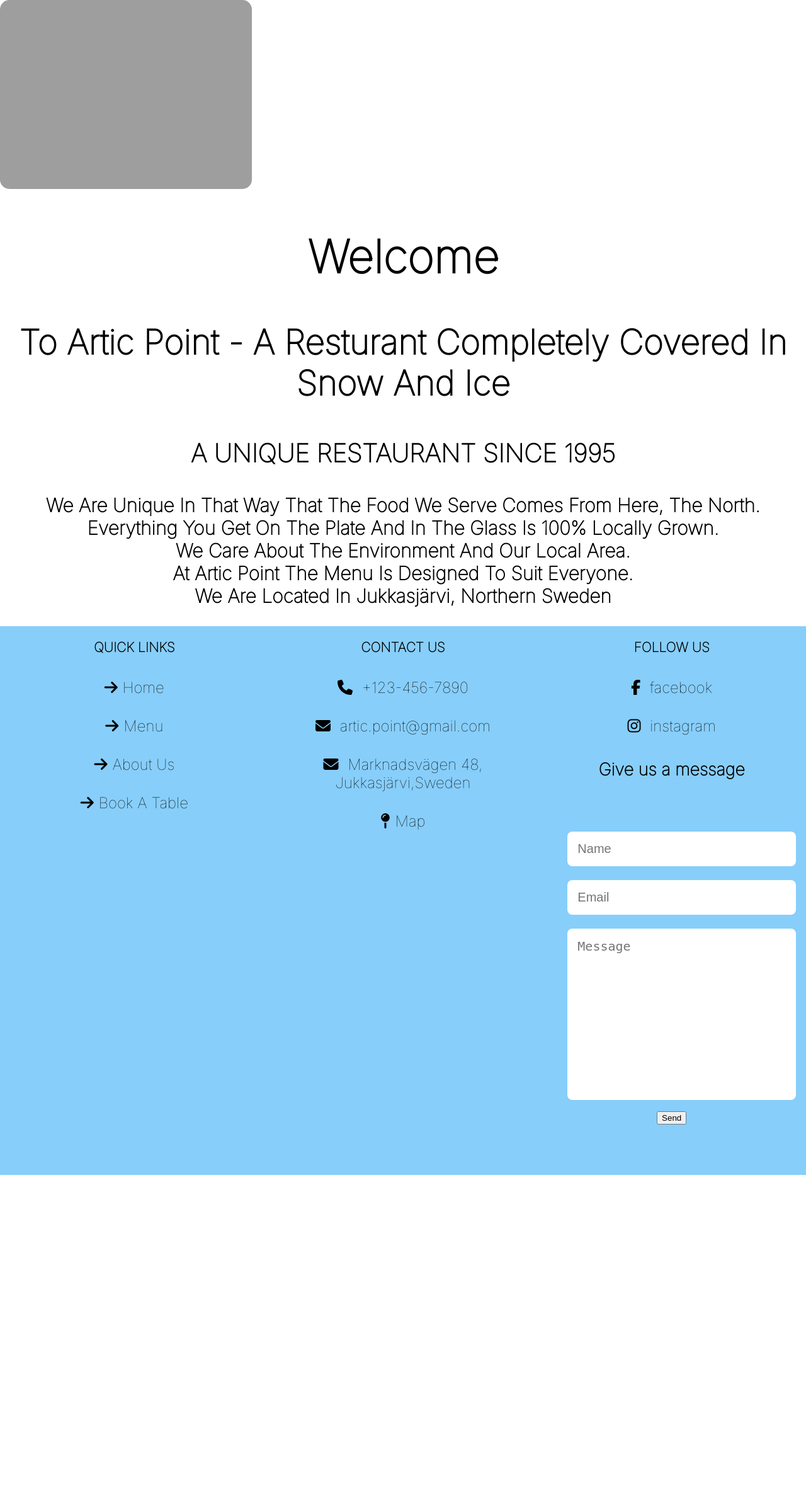
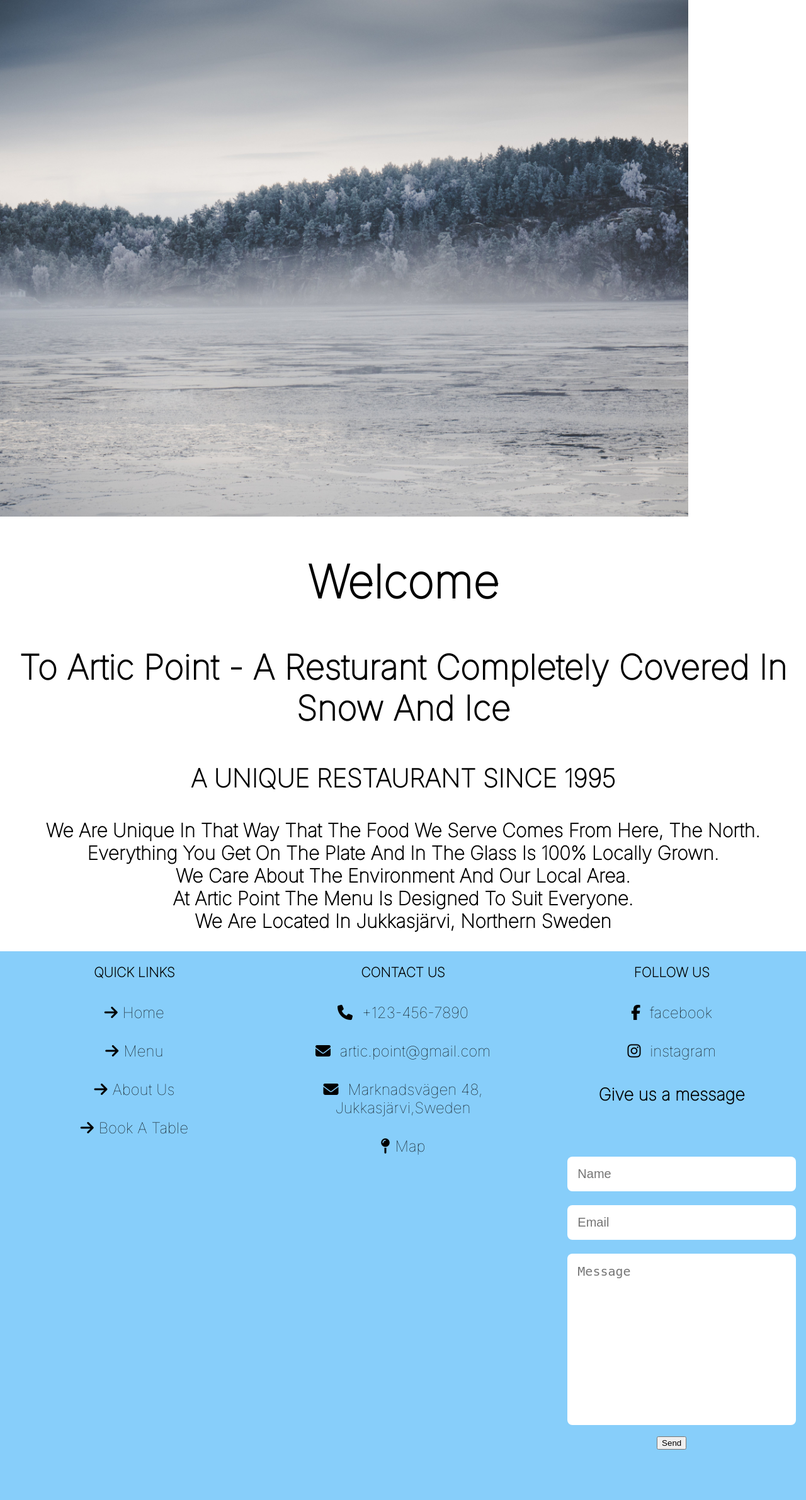
Before and after one commit to matgus217/Artic-Point, a Django app: page / in a window 1280 px wide. Shown: the part 160-2541 px from the top of the page at 63% size. Before the commit the page ends 2025 px from the top, so only its background shows below. Run offline with Django 3.2, Linux system fonts and the light colour scheme; some libraries are stand-ins or nearby versions; some web fonts are replaced; grey boxes are pictures that could not be loaded.

Commit message:
Add classname

```diff
--- a/pages/templates/pages/index.html
+++ b/pages/templates/pages/index.html
@@ -45,12 +45,9 @@
     <!--Section-->
 
     <section class="section-intro">
-       <div class="intro-img">
-        <img src="{% static 'snow2.jpg' %}">
-       </div>
+       <img class="intro-img" src="{% static 'snow.jpg' %}">
 
-
-        <h2>Welcome</h2>
+       <h2>Welcome</h2>
         <p>To Artic Point - A Resturant Completely Covered In Snow And Ice</p>
     </section>
 
--- a/static/css/style.css
+++ b/static/css/style.css
@@ -28,6 +28,15 @@ body {
 .menu a {
     text-decoration-color: transparent;
     text-align: center;
+}
+
+.intro-img {
+    height: 820px;
+    background-size: cover;
+    display: flex;
+    flex-direction: column;
+    justify-content: center;
+    align-items: center;
 }
 
 .section-intro {
@@ -293,7 +302,7 @@ body {
     position: relative;
 }
 
-img {
+.time-line-img {
     max-width: 100%;
     border-radius: 15px;
 }
```
Also changed, not shown: pages/templates/pages/about.html (+4 -4 lines). Lines whose indentation alone changed are shown as unchanged.
